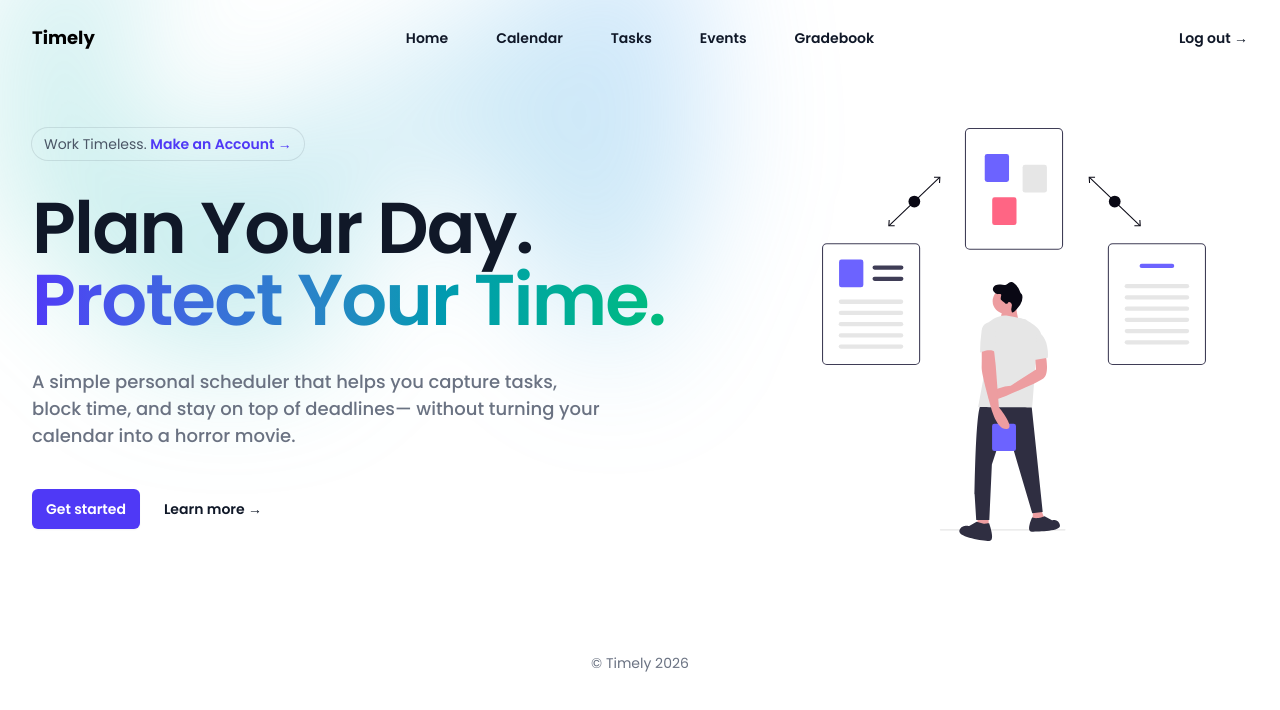
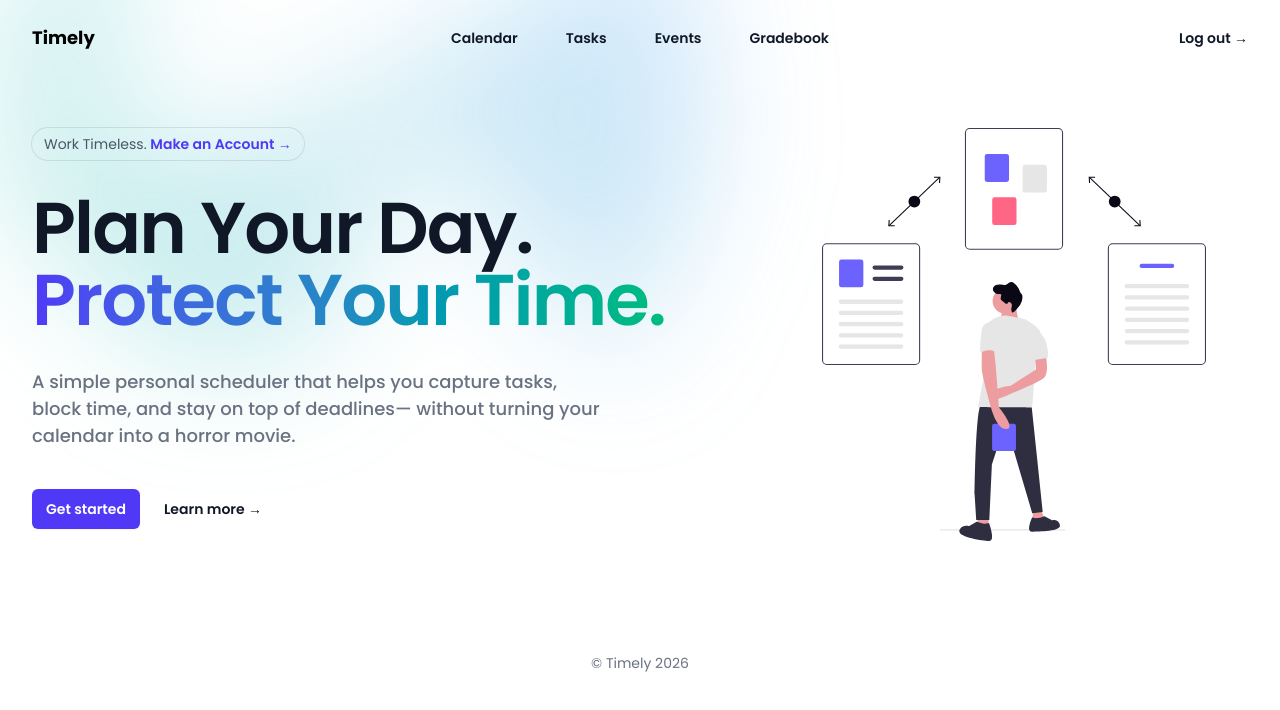
Before and after one commit to yale210/timely, a React (Vite) app in the folder frontend/: page / in a window 1280 px wide. Shown: the top 710 px of the page. Built offline with nearby package versions, Linux system fonts and the light colour scheme; sample sign-in values are in the browser's storage.

Commit message:
chore: fix navigation items

```diff
--- a/frontend/src/components/Navbar.tsx
+++ b/frontend/src/components/Navbar.tsx
@@ -5,8 +5,6 @@ import { Link } from "react-router-dom"
 import { authStore, AUTH_CHANGE_EVENT } from "@/services/authService"
 
 const authedNavigation = [
-    { name: 'Home', href: '/' },
-    { name: 'Signup', href: '/signup' },
     { name: 'Calendar', href: '/calendar' },
     { name: 'Tasks', href: '/tasks' },
     { name: 'Events', href: '/events' },
@@ -34,6 +32,7 @@ export default function Navbar({ hideSignupWhenAuthed = true }: NavbarProps = {}
 
     const [mobileMenuOpen, setMobileMenuOpen] = useState(false)
     const [isAuthed, setIsAuthed] = useState(Boolean(authStore.getToken()))
+
     const filteredNavigation = isAuthed
         ? (hideSignupWhenAuthed
             ? authedNavigation.filter((item) => item.href !== "/signup")
```
